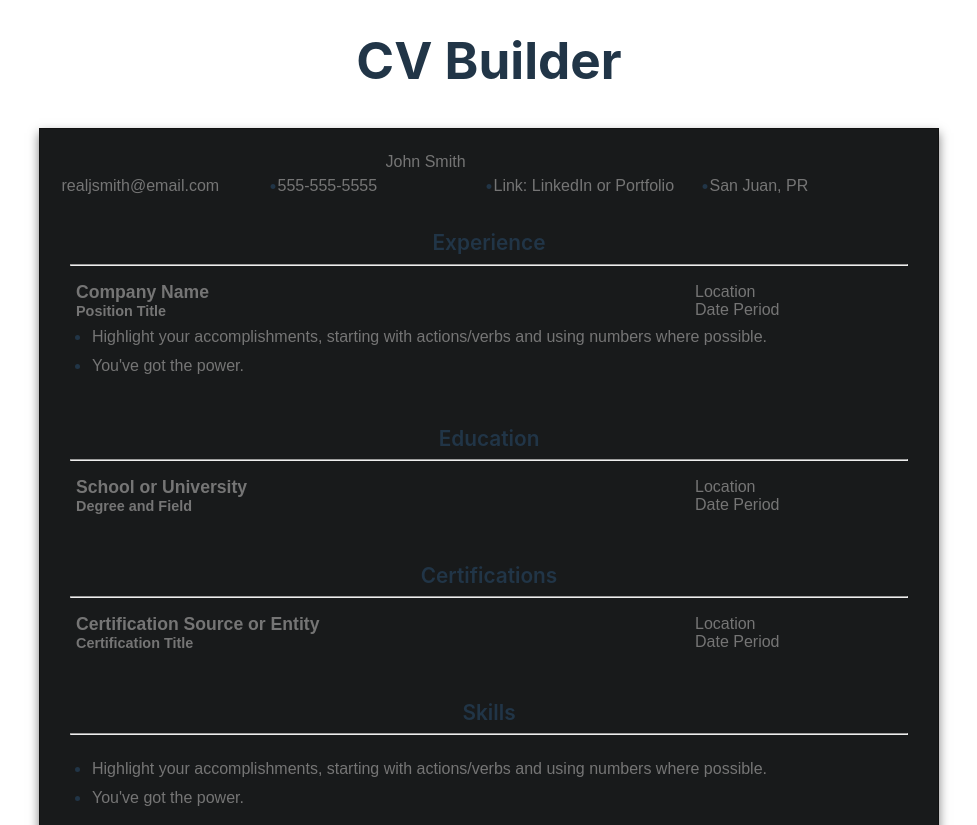
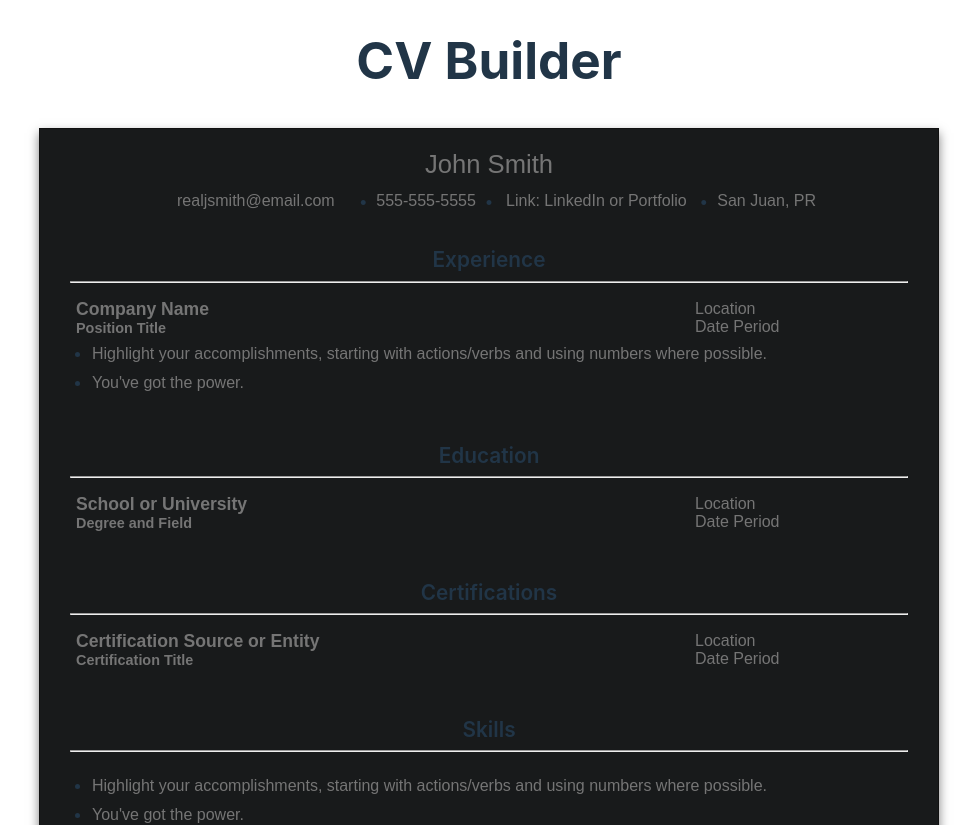
Before and after one commit to joel-jcs/cv-builder, a React (Vite) app: page / in a window 1280 px wide. Shown: the top 825 px of the page, without its empty margins (151-1128 px from the left). Built offline with nearby package versions, Linux system fonts and the light colour scheme.

Commit message:
added modal functionality here. currently in testing

```diff
--- a/src/components/ResumeHeader.jsx
+++ b/src/components/ResumeHeader.jsx
@@ -1,8 +1,10 @@
 /* eslint-disable react/prop-types */
+import "../styles/ResumeHeader.css";
 import { useState } from "react";
 import Input from "./Input";
+import Modal from "./Modal";
 
-export default function ResumeHeader() {
+export default function ResumeHeader({ showModal, openModal, closeModal }) {
   const [name, setName] = useState("");
   const [email, setEmail] = useState("");
   const [phone, setPhone] = useState("");
@@ -25,7 +27,8 @@ export default function ResumeHeader() {
   const defaultLocation = "San Juan, PR";
 
   return (
-    <header>
+    <header onClick={openModal} onFocus={openModal} onBlur={closeModal}>
+      {showModal && <Modal />}
       <Input
         type={"text"}
         name={"name"}
```
